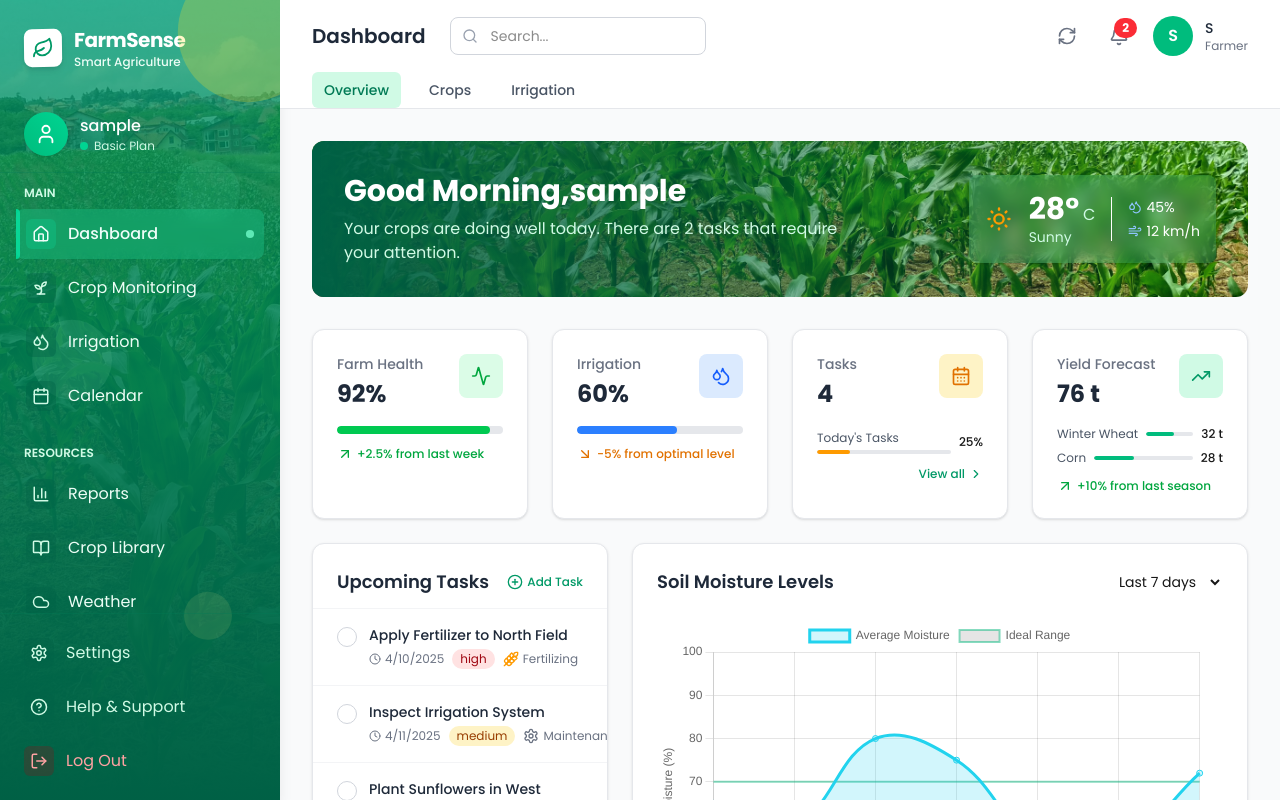
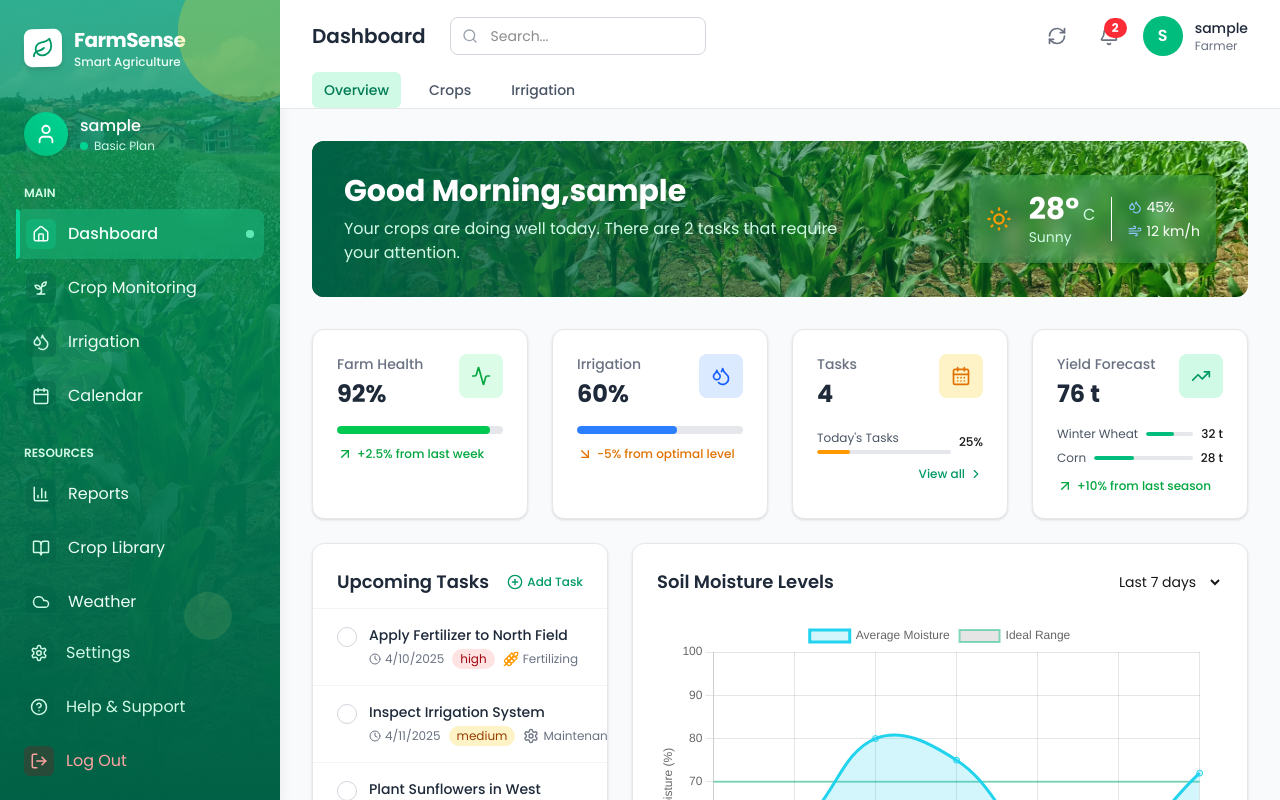
Before and after one commit to CHEGEBB/FarmSense, a Next.js app in the folder frontend/: page /dashboard in a window 1280 px wide. Shown: the top 800 px of the page. Built offline with nearby package versions, Linux system fonts and the light colour scheme; sample sign-in values are in the browser's storage.

Commit message:
Refactor Dashboard component to remove unnecessary uppercase transformation in username display

```diff
--- a/frontend/app/dashboard/page.tsx
+++ b/frontend/app/dashboard/page.tsx
@@ -694,7 +694,7 @@ export default function Dashboard() {
                 <div className="hidden md:block">
                   <p className="text-sm font-medium text-gray-800">
                   {user && typeof user === 'object' && 'username' in user && user.username
-  ? user.username.charAt(0).toUpperCase()
+  ? user.username
   : 'G'}
   </p>
                   <p className="text-xs text-gray-500">Farmer</p>
```
